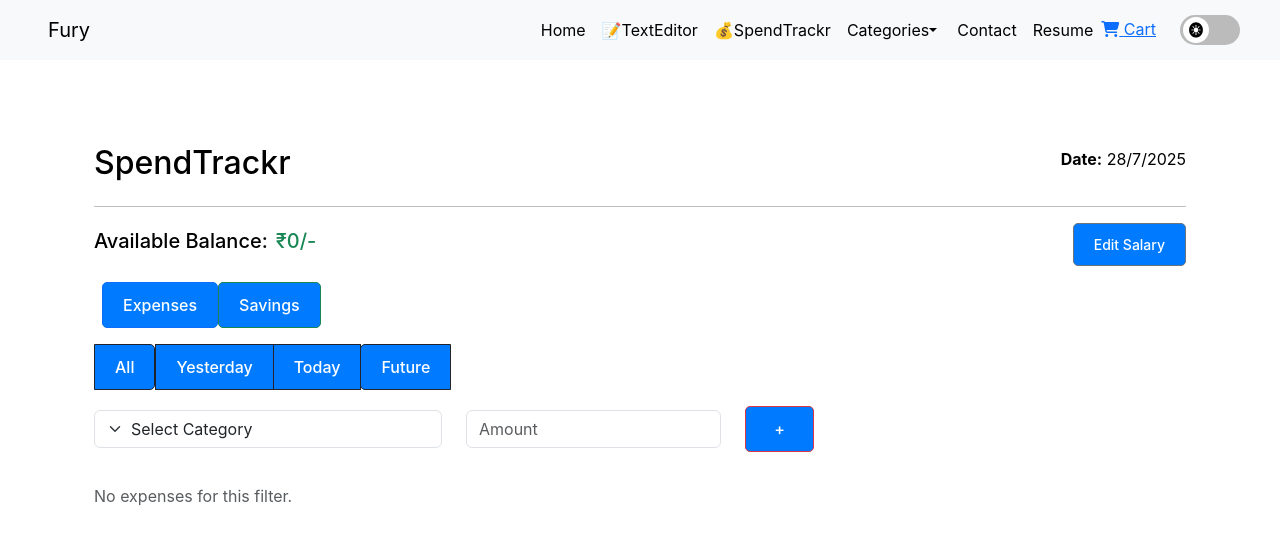
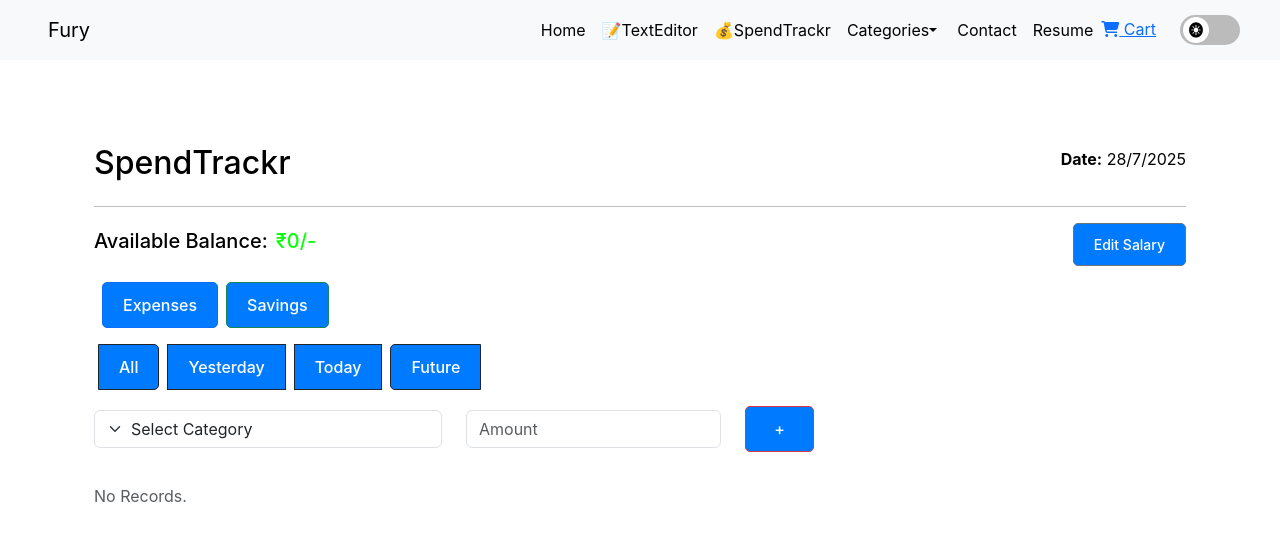
Before and after one commit to PrashantJoshi8k/fury-app, a React (Create React App) app: page /#/SpendTrackr in a window 1280 px wide. Shown: the top 540 px of the page. Built offline with nearby package versions, Linux system fonts and the light colour scheme.

Commit message:
Update navbar button

```diff
--- a/src/Components/SpendTrackr.js
+++ b/src/Components/SpendTrackr.js
@@ -124,7 +124,7 @@ export default function SpendTrackr() {
           <div className="d-flex justify-content-between align-items-center">
             <h5>
               Available Balance:
-              <span className="text-success mx-2">₹{balance.toLocaleString('en-IN')}/-</span>
+              <span style={{ color: '#07ff07ff' }} className="mx-2">₹{balance.toLocaleString('en-IN')}/-</span>
             </h5>
             <button onClick={handleEditSalary} className="btn btn-outline-secondary btn-sm">Edit Salary</button>
           </div>
@@ -133,8 +133,8 @@ export default function SpendTrackr() {
 
       {/* Page Toggle */}
       <div className="mb-3">
-        <button onClick={() => setActivePage('Expenses')} className={`btn me-2 ${activePage === 'Expenses' ? 'btn-primary' : 'btn-outline-primary'}`}>Expenses</button>
-        <button onClick={() => setActivePage('Savings')} className={`btn ${activePage === 'Savings' ? 'btn-success' : 'btn-outline-success'}`}>Savings</button>
+        <button onClick={() => setActivePage('Expenses')} className={`btn me-2 ${activePage === 'Expenses' ? 'btn-primary' : 'btn-outline-primary'} mx-1`}>Expenses</button>
+        <button onClick={() => setActivePage('Savings')} className={`btn ${activePage === 'Savings' ? 'btn-success' : 'btn-outline-success'} mx-1`}>Savings</button>
       </div>
 
       {/* Expenses Page */}
@@ -145,7 +145,7 @@ export default function SpendTrackr() {
               <button
                 key={type}
                 onClick={() => setExpenseFilter(type)}
-                className={`btn ${expenseFilter === type ? 'btn-dark' : 'btn-outline-dark'}`}
+                className={`btn ${expenseFilter === type ? 'btn-dark' : 'btn-outline-dark'} mx-1`}
               >
                 {type}
               </button>
@@ -214,7 +214,7 @@ export default function SpendTrackr() {
               ))}
             </ul>
           ) : (
-            <p className="text-muted">No expenses for this filter.</p>
+            <p className="text-muted">No Records.</p>
           )}
         </div>
       )}
--- a/src/Components/TextEditor.js
+++ b/src/Components/TextEditor.js
@@ -23,7 +23,7 @@ export default function TextEditor({ showAlert }) {
     // showAlert({ type: "success", msg :"Document saved!"})
     // }
 
-    const [text, setText] = useState('Enter Text Here');
+    const [text, setText] = useState('');
     const [mode, setMode] = useState('light'); //weather darkmode is available or not
 
     // const [editorContent, setEditorContent] = useState(''); // <-- removed to avoid conflict
```
